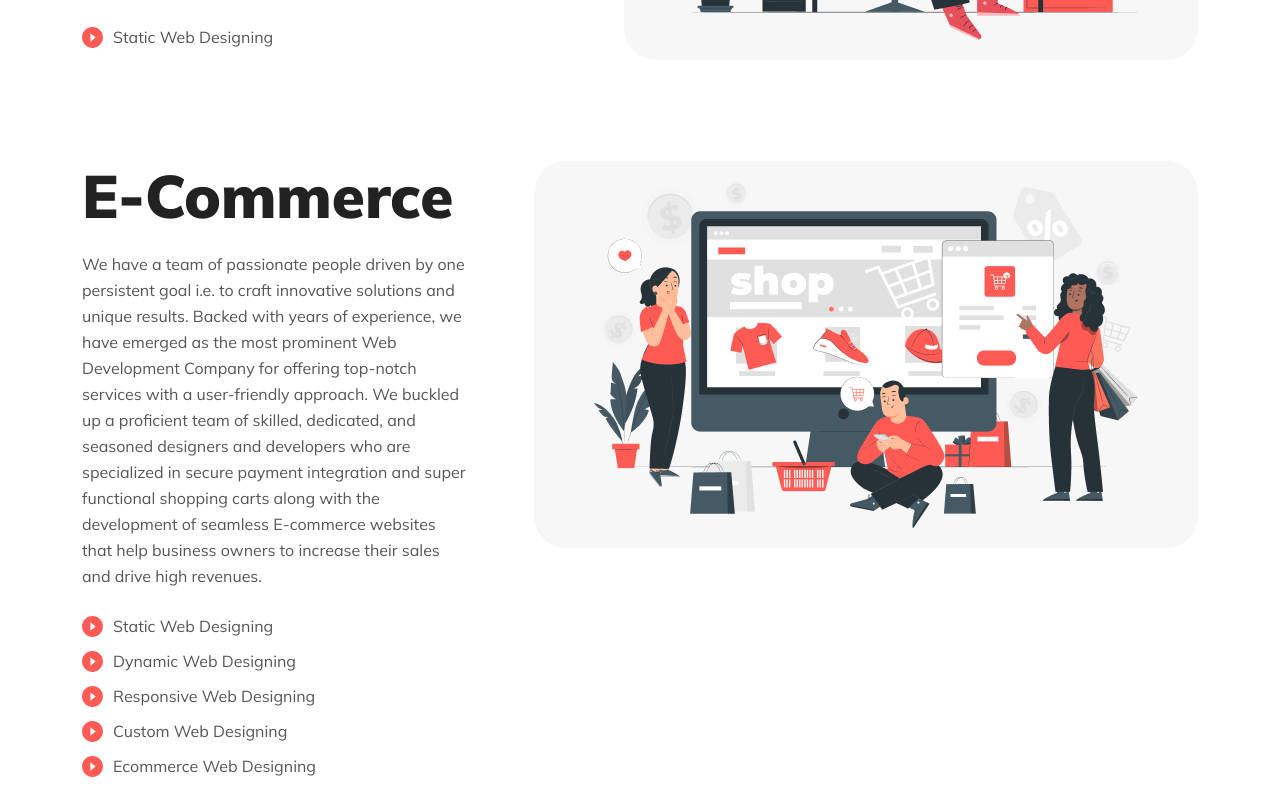
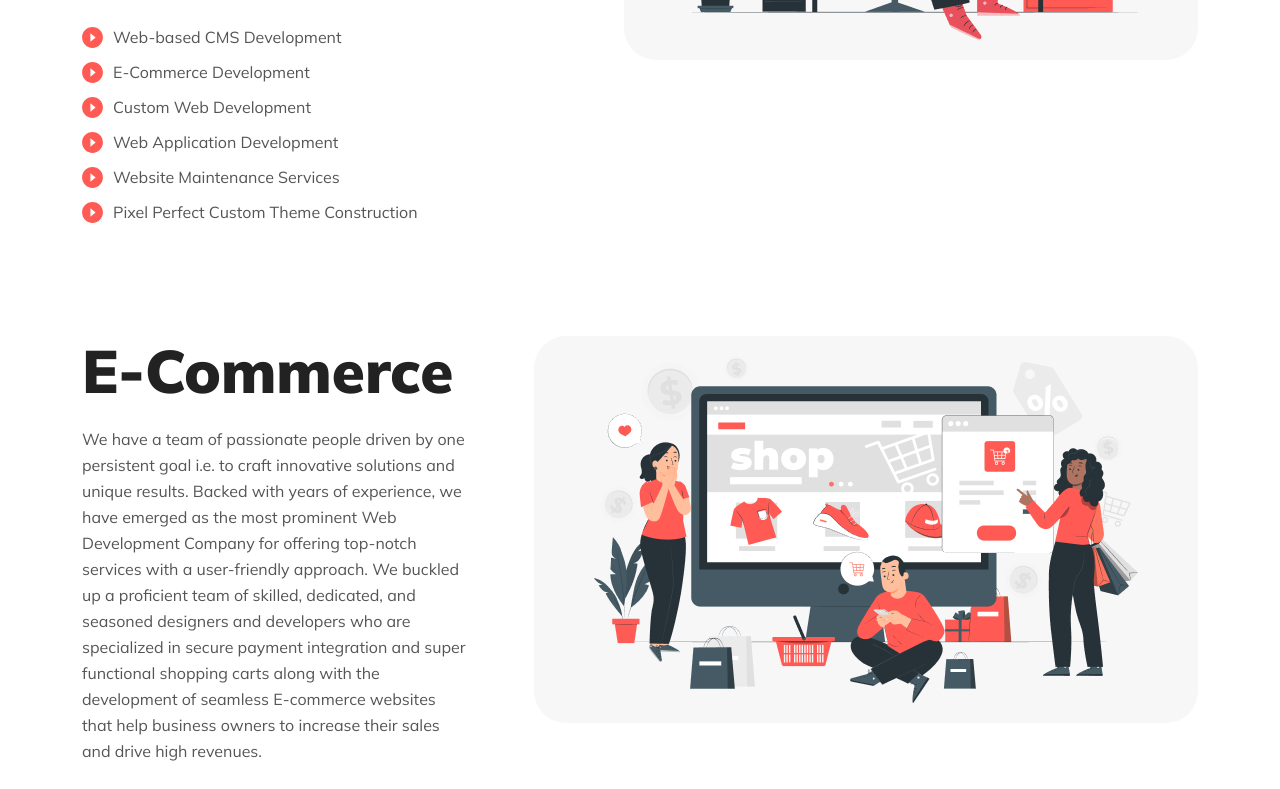
Before and after one commit to ramanshakya95/weblance, a React (Create React App) app: page /services in a window 1280 px wide. Shown: the part 2120-2909 px from the top of the page. Built offline with nearby package versions, Linux system fonts and the light colour scheme.

Commit message:
home about services done

```diff
--- a/src/components/digitalservices/DigitalServices.js
+++ b/src/components/digitalservices/DigitalServices.js
@@ -14,60 +14,64 @@ const digital_services_data = [
         ]
     },
     {
-        id: 2, image: require('../../assets/digitalservices/website-development.png'), title: 'Website Development', description: 'Our team is specialized in giving shape to startups and medium-scale businesses by offering world-class website services of PHP, E-commerce, WordPress, Open Cart, CodeIgniter, Zend, and CakePHP that catalyzes business growth. Since inception, we have consistently been evolving as a dependable design and development service provider backed up with cutting-edge technology and functionalities. We promise to provide pixel-perfect, SEO-friendly, and fast-loading business websites that bring assured growth, as we utilize our creative insight to bring the best for our customers.', points_list: ['Static Web Designing']
+        id: 2, image: require('../../assets/digitalservices/website-development.png'), title: 'Website Development', description: 'Our team is specialized in giving shape to startups and medium-scale businesses by offering world-class website services of PHP, E-commerce, WordPress, Open Cart, CodeIgniter, Zend, and CakePHP that catalyzes business growth. Since inception, we have consistently been evolving as a dependable design and development service provider backed up with cutting-edge technology and functionalities. We promise to provide pixel-perfect, SEO-friendly, and fast-loading business websites that bring assured growth, as we utilize our creative insight to bring the best for our customers.', points_list: [
+            'Web-based CMS Development',
+            'E-Commerce Development',
+            'Custom Web Development',
+            'Web Application Development',
+            'Website Maintenance Services',
+            'Pixel Perfect Custom Theme Construction'
+        ]
     },
     {
         id: 3, image: require('../../assets/digitalservices/e-commerce.png'), title: 'E-Commerce', description: 'We have a team of passionate people driven by one persistent goal i.e. to craft innovative solutions and unique results. Backed with years of experience, we have emerged as the most prominent Web Development Company for offering top-notch services with a user-friendly approach. We buckled up a proficient team of skilled, dedicated, and seasoned designers and developers who are specialized in secure payment integration and super functional shopping carts along with the development of seamless E-commerce websites that help business owners to increase their sales and drive high revenues.', points_list: [
-            'Static Web Designing',
-            'Dynamic Web Designing',
-            'Responsive Web Designing',
-            'Custom Web Designing',
-            'Ecommerce Web Designing'
+            'Premium quality at affordable rates',
+            '100% secure services to safeguard e-commerce data',
+            'Assured client satisfaction',
+            'Creation of flexible & optimized app'
         ]
     },
     {
         id: 4, image: require('../../assets/digitalservices/payment-gateway.png'), title: 'Payment Gateway Integration', description: 'We provide next-generation payment gateway solutions to accelerate business growth, increased process efficiencies, and enhanced service innovations. Our solutions are designed to provide the flexibility to tailor payment solutions to suit simple, complex, and diverse needs. With our years of experience in the integration of different payment gateways, we facilitate end-to-end solutions right from letting you pick the desired service provider to the seamless integration of the services. Payment gateways allow you to securely collect and make payments anytime, anywhere. These will help you to make real-time financial transactions in a scalable, flexible, safe, and secure environment. We utilize different gateways:', points_list: [
-            'Static Web Designing',
-            'Dynamic Web Designing',
-            'Responsive Web Designing',
-            'Custom Web Designing',
-            'Ecommerce Web Designing'
+            'PayPal',
+            'Stripe payment gateway',
+            'E-way payment solution',
+            'Credit card payment gateway',
+            'Graphic Design Services'
         ]
     },
     {
         id: 5, image: require('../../assets/digitalservices/graphic-design.png'), title: 'Graphic Designing', description: 'We are a squad of strategists, designers, and developers putting people at the center of everything we build and aim to illustrate only those designs that are trending, eye-catching, unique, and create the same that’s going on in your mind. We sustain faith and integrity in everything we do and strive to be simple, transparent, and empathetic. We acknowledge the value of various perspectives and distinct expertise in designing different online elements and print materials such as', points_list: [
-            'Static Web Designing',
-            'Dynamic Web Designing',
-            'Responsive Web Designing',
-            'Custom Web Designing',
-            'Ecommerce Web Designing'
+            'Flyers',
+            'Logo',
+            'Brochures',
+            'Posters, Advertisements, Newsletters, and more'
         ]
     },
     {
         id: 6, image: require('../../assets/digitalservices/brand-identity.png'), title: 'Brand Identity', description: 'Our skilled, experienced, and creative team converts your concept and ideas into visually exciting tangible solutions that would not only astound your customers but also leave a long-lasting impression of your brand identity. Our strength lies in the freshness of our designs. Bearing in mind your requirements, we aim to strike the right dot. In an ocean full of possibilities, you just need to dive in to get the right one! Our team can proficiently do that for you and represents aesthetic designs that perfectly amalgamate with your identity.', points_list: [
-            'Static Web Designing',
-            'Dynamic Web Designing',
-            'Responsive Web Designing',
-            'Custom Web Designing',
-            'Ecommerce Web Designing'
+            'Logo',
+            'Company Profile',
+            'Corporate Identity',
+            'T-shirt Design',
+            'E-Cards'
         ]
     },
     {
         id: 7, image: require('../../assets/digitalservices/pack-design.png'), title: 'Packaging Design', description: 'Our team creatively mug up all the astounding ideas and package them with perfection. With a unique aesthetic sense and keen observance, our team creates exactly what may be on your mind. We know the best way to convey your intended purpose through images, design elements, and carefully placed words. Our efficient team respects customer’s intelligence and prepares designs that send the right messages to the buyers you want to reach. We are confident that our graphic packaging designs can bump your sales and improve your company’s prospects, most assuredly.', points_list: [
-            'Static Web Designing',
-            'Dynamic Web Designing',
-            'Responsive Web Designing',
-            'Custom Web Designing',
-            'Ecommerce Web Designing'
+            'Grocery Packaging',
+            'Medical Packaging',
+            'kids Product packaging',
+            'Cosmetic labes and packaging'
         ]
     },
     {
-        id: 7, image: require('../../assets/digitalservices/content-writing.png'), title: 'Content Writing', description: 'Our proficient content writers have equipped robust knowledge in delivering innovative and informative high-quality content that catalyzes business growth. Also, we’re adept at the creativity that mobilizes thoughts to words and articulating fresh content in producing exceptional work. Driven with years of experience, we have emerged as a one-stop solution for aspiring businesses and marketing tycoons. We hold proficiency in some of the following:', points_list: [
-            'Static Web Designing',
-            'Dynamic Web Designing',
-            'Responsive Web Designing',
-            'Custom Web Designing',
-            'Ecommerce Web Designing'
+        id: 8, image: require('../../assets/digitalservices/content-writing.png'), title: 'Content Writing', description: 'Our proficient content writers have equipped robust knowledge in delivering innovative and informative high-quality content that catalyzes business growth. Also, we’re adept at the creativity that mobilizes thoughts to words and articulating fresh content in producing exceptional work. Driven with years of experience, we have emerged as a one-stop solution for aspiring businesses and marketing tycoons. We hold proficiency in some of the following:', points_list: [
+            'Article Writing',
+            'Website Content',
+            'Creation of Blogs',
+            'Proofreading',
+            'Copywriting'
         ]
     },
 ]
@@ -83,9 +87,9 @@ const DigitalServices = () => {
                                 <h2>{digital_services.title}</h2>
                                 <p>{digital_services.description}</p>
                                 <ul>
-                                {digital_services.points_list.map((list, index) => (
-                                    <li key={index}>{list}</li>
-                                ))}
+                                    {digital_services.points_list.map((list, index) => (
+                                        <li key={index}>{list}</li>
+                                    ))}
                                 </ul>
                             </Col>
                             <Col className='second_column'>
```
